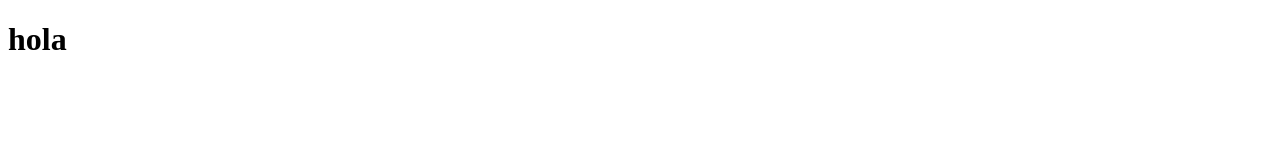
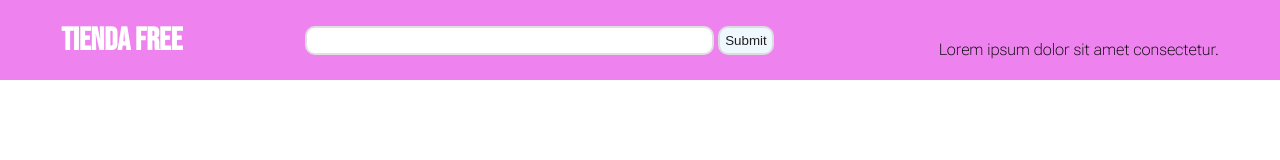
Before and after one commit to TomMaspero/tienda-free, a website: page index.html in a window 1280 px wide. Drawn offline with Linux system fonts and the light colour scheme.

Commit message:
Luciana realiza navbar

```diff
--- a/index.html
+++ b/index.html
@@ -4,10 +4,37 @@
     <meta charset="UTF-8">
     <meta http-equiv="X-UA-Compatible" content="IE=edge">
     <meta name="viewport" content="width=device-width, initial-scale=1.0">
+    <link rel="stylesheet" href="css/styles.css">
     <title>Tienda Free</title>
 </head>
 <body>
-    <h1>hola</h1>
+    <header class="header">
+        <div class="header__container-top">
+            <div class="header__logo">
+                <a href="" class="header__logo-link">
+                    <h1 class="header__logo-title">Tienda Free</h1>
+                </a>
+            </div>
+
+            <div id="buscar" class="header__searchbox">
+                <form action="" id="searchboxForm">
+                    <input type="text" id="searchbox" class="header__searchbox--text">
+                    <input type="submit" class="header__searchbox--submit" onclick="search();">
+                </form>
+                <!--Icono-->
+            </div>
+            <div class="header__promo">
+                <div class="header__promo-imagebox"><img src="" alt="" class="header__ads-image"></div>
+                <div class="header__promo-textbox">
+                    <p class="header__promo-text">Lorem ipsum dolor sit amet consectetur.</p>
+                </div>
+            </div>
+        </div>
+        <div class="header__container-bottom">
+            <!--en desarrollo-->
+        </div>
+
+    </header>
 
 
 
--- /dev/null
+++ b/scss/styles.scss
@@ -0,0 +1,51 @@
+@import url('https://fonts.googleapis.com/css2?family=Bebas+Neue&family=Lobster&family=Roboto+Flex:opsz,wght@8..144,100&display=swap');
+* {
+    margin: 0;
+    padding: 0;
+    box-sizing: border-box;
+}
+$bgColorBrand1: violet;
+$textBrandColor: white;
+$titleFont: 'Bebas Neue', cursive;
+$titleFont2: 'Lobster', cursive;
+$bodyFont: 'Roboto Flex', sans-serif;
+.header {
+    display: flex;
+    flex-direction: column;
+    justify-content: center;
+    height: 10vh;
+    background-color: $bgColorBrand1;
+
+    &__container-top {
+        display: flex;
+        justify-content: space-around;
+        align-items: center;
+    }
+
+    &__logo {
+        &-link {
+            font-family: $titleFont;
+            color: $textBrandColor;
+            text-decoration: none;
+        }
+    }
+    &__searchbox {
+        width: 40vw;
+        &--text {
+            width: 80%;
+            border: 2px solid rgba(209, 209, 209, 0.673);
+            border-radius: 10px;
+            padding: 5px;
+        }
+        &--submit {
+            border: 2px solid rgba(209, 209, 209, 0.673);
+            border-radius: 10px;
+            padding: 5px;
+            background-color: aliceblue;
+            color: rgb(33, 32, 32);
+        }
+    }
+    &__promo-text {
+        font-family: $bodyFont;
+    }
+}
```
Also changed, not shown: package.json (added, +25 -0 lines), css/styles.css (added), 2 other files.
